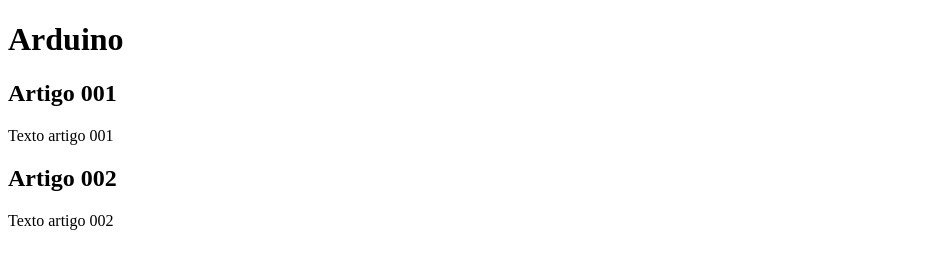
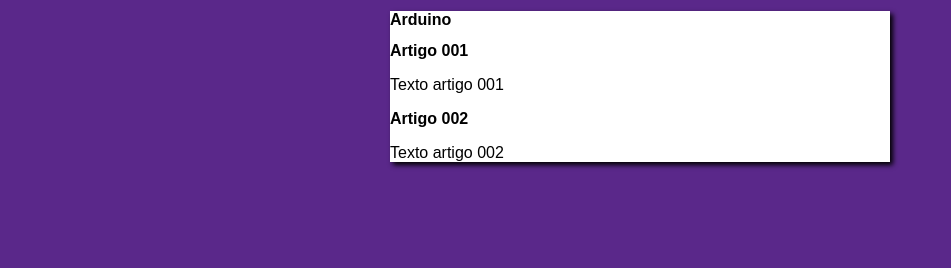
Before and after one commit to PetrusPhone/01arduino, a plain HTML site: page index.html in a window 1280 px wide. Shown: the whole page, without its empty margins (0-951 px from the left). Drawn offline with Linux system fonts and the light colour scheme.

Commit message:
inicio do design

```diff
--- a/index.html
+++ b/index.html
@@ -5,6 +5,7 @@
     <meta http-equiv="X-UA-Compatible" content="IE=edge">
     <meta name="viewport" content="width=device-width, initial-scale=1.0">
     <title>Arduino</title>
+    <link rel="stylesheet" href="style.css">
 </head>
 <body>
     <main>
--- /dev/null
+++ b/style.css
@@ -0,0 +1,17 @@
+* {
+    font-family: Arial, Helvetica, sans-serif;
+    font-size: 16px;
+}
+
+body {
+    background-color:rgb(90, 40, 138);
+
+}
+
+main {
+    background-color: white;
+    width: 500px;
+    margin: auto;
+    padding: auto;
+    box-shadow: 3px 3px 5px black;
+}
```
